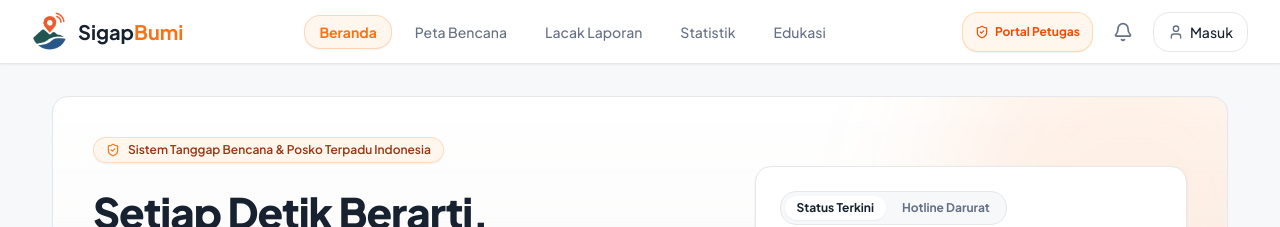
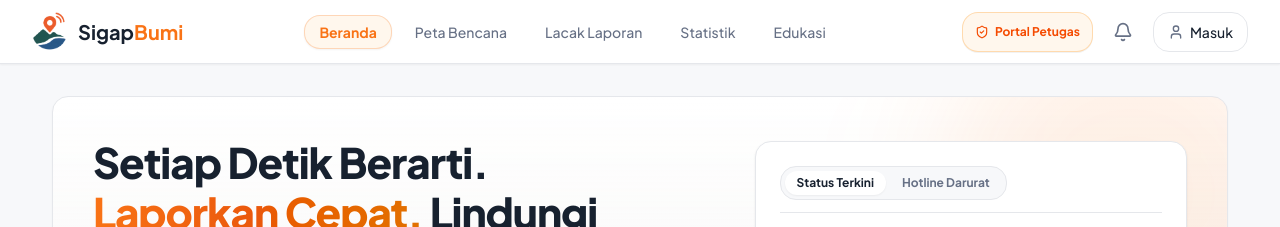
Before and after one commit to Xoltvez/SigapBumi, a Next.js app: page / in a window 1280 px wide. Shown: the top 227 px of the page. Built offline with nearby package versions, Linux system fonts and the light colour scheme; no server answers.

Commit message:
style(hero): remove trust pill badge from homepage hero section

```diff
--- a/src/app/page.tsx
+++ b/src/app/page.tsx
@@ -175,12 +175,6 @@ export default function HomePage() {
         <div className="relative grid grid-cols-1 lg:grid-cols-12 gap-8 lg:gap-10 items-center">
           {/* Left Column: Headline, Description, Quick Tracking Form & Primary CTAs */}
           <div className="lg:col-span-7 flex flex-col items-start space-y-6">
-            {/* Trust Pill */}
-            <div className="inline-flex items-center gap-2 px-3 py-1 rounded-full bg-primary-soft border border-primary/20 text-xs font-semibold text-primary-text shadow-xs">
-              <ShieldCheck className="w-3.5 h-3.5 text-primary" />
-              <span>Sistem Tanggap Bencana & Posko Terpadu Indonesia</span>
-            </div>
-
             {/* Main Headline */}
             <div>
               <h1 className="text-3xl sm:text-4xl lg:text-[42px] font-extrabold text-ink leading-[1.18] tracking-tight">
```
